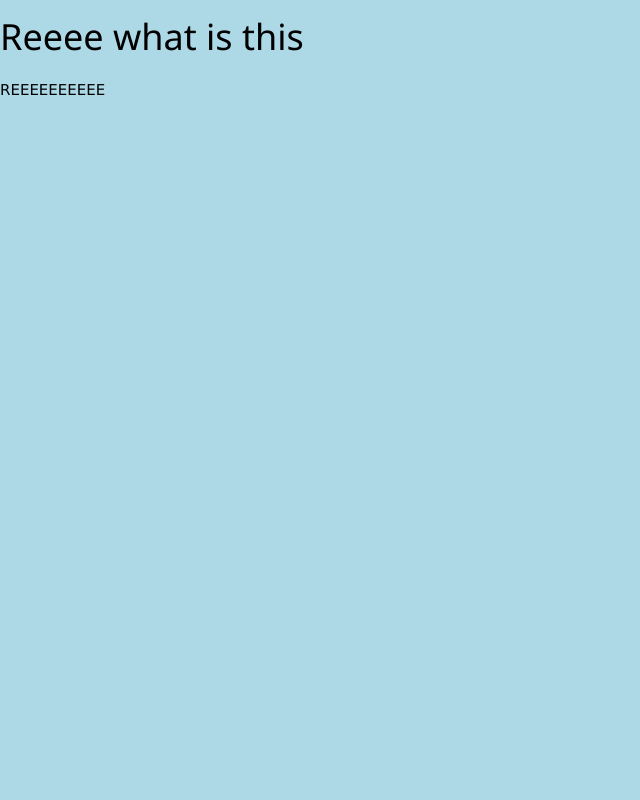
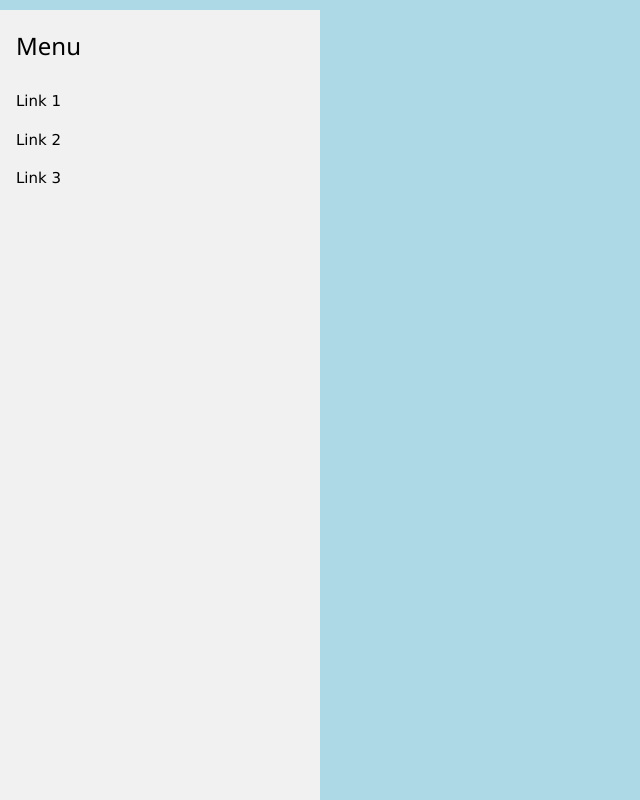
Before and after one commit to BritishGamingLeague/BritishGamingLeague.github.io, a plain HTML site: page index.html in a window 1280 px wide. Shown: the whole page, without its empty margins (0-640 px from the left). Drawn offline with nearby package versions, Linux system fonts and the light colour scheme.

Commit message:
Added Sidebar

```diff
--- a/index.html
+++ b/index.html
@@ -3,6 +3,12 @@
 <link rel="stylesheet" type="text/css" href="css/theme.css">
 <link rel="stylesheet" href="https://www.w3schools.com/w3css/4/w3.css">
 <body>
+<div class="w3-sidebar w3-light-grey w3-bar-block" style="width:25%">
+  <h3 class="w3-bar-item">Menu</h3>
+  <a href="#" class="w3-bar-item w3-button">Link 1</a>
+  <a href="#" class="w3-bar-item w3-button">Link 2</a>
+  <a href="#" class="w3-bar-item w3-button">Link 3</a>
+</div>
 <h1>Reeee what is this</h1>
 <p>REEEEEEEEEE</p>
 </body>
```
